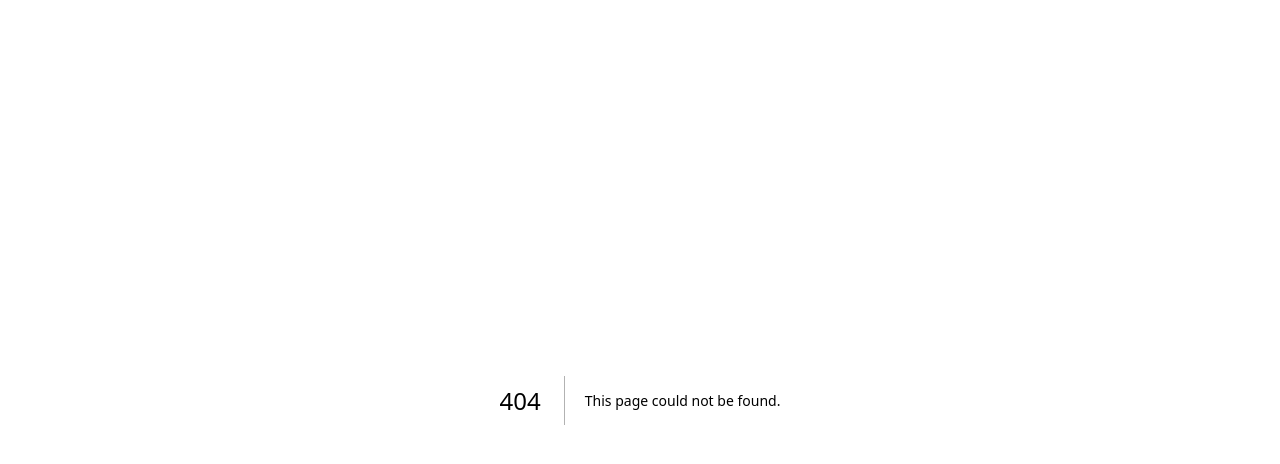
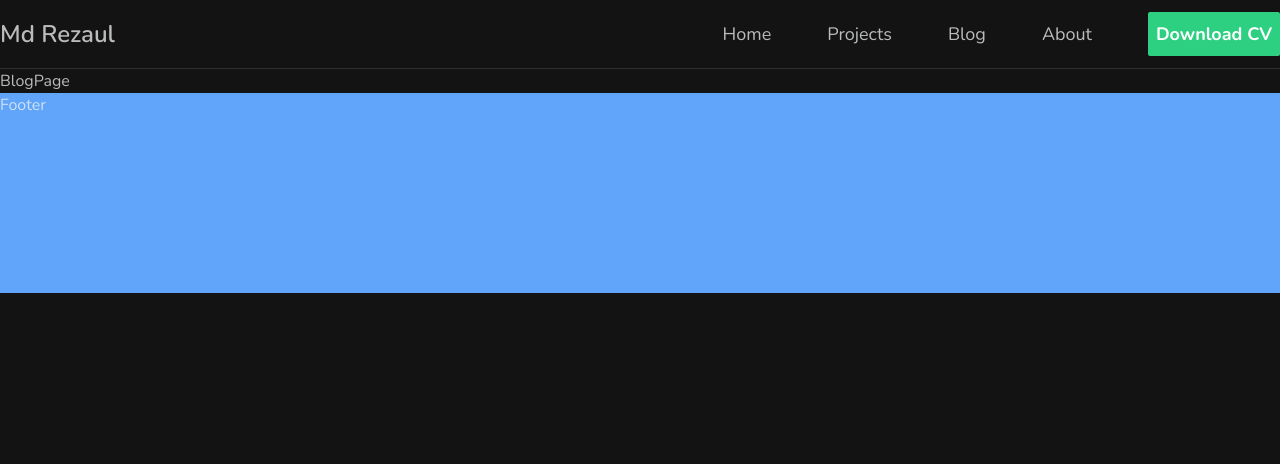
Before and after one commit to MRKPRO360/portfolio, a Next.js app: page /blog in a window 1280 px wide. Before the commit this address had no page. Shown: the top 464 px of the page. Built offline with nearby package versions, Linux system fonts and the light colour scheme.

Commit message:
added dashboard layout

```diff
--- /dev/null
+++ b/src/app/(dashboardLayout)/dashboard/blog/page.tsx
@@ -0,0 +1,7 @@
+import React from 'react';
+
+function DashboardBlogPage() {
+  return <div>DashboardBlogPage</div>;
+}
+
+export default DashboardBlogPage;
--- /dev/null
+++ b/src/app/(dashboardLayout)/dashboard/page.tsx
@@ -0,0 +1,7 @@
+import React from 'react';
+
+function DashboardPage() {
+  return <div>DashboardPage</div>;
+}
+
+export default DashboardPage;
--- /dev/null
+++ b/src/app/(dashboardLayout)/layout.tsx
@@ -0,0 +1,5 @@
+function Layout({ children }: { children: React.ReactNode }) {
+  return <div>{children}</div>;
+}
+
+export default Layout;
--- /dev/null
+++ b/src/app/(withCommonLayout)/blog/page.tsx
@@ -0,0 +1,5 @@
+function BlogPage() {
+  return <div>BlogPage</div>;
+}
+
+export default BlogPage;
```
